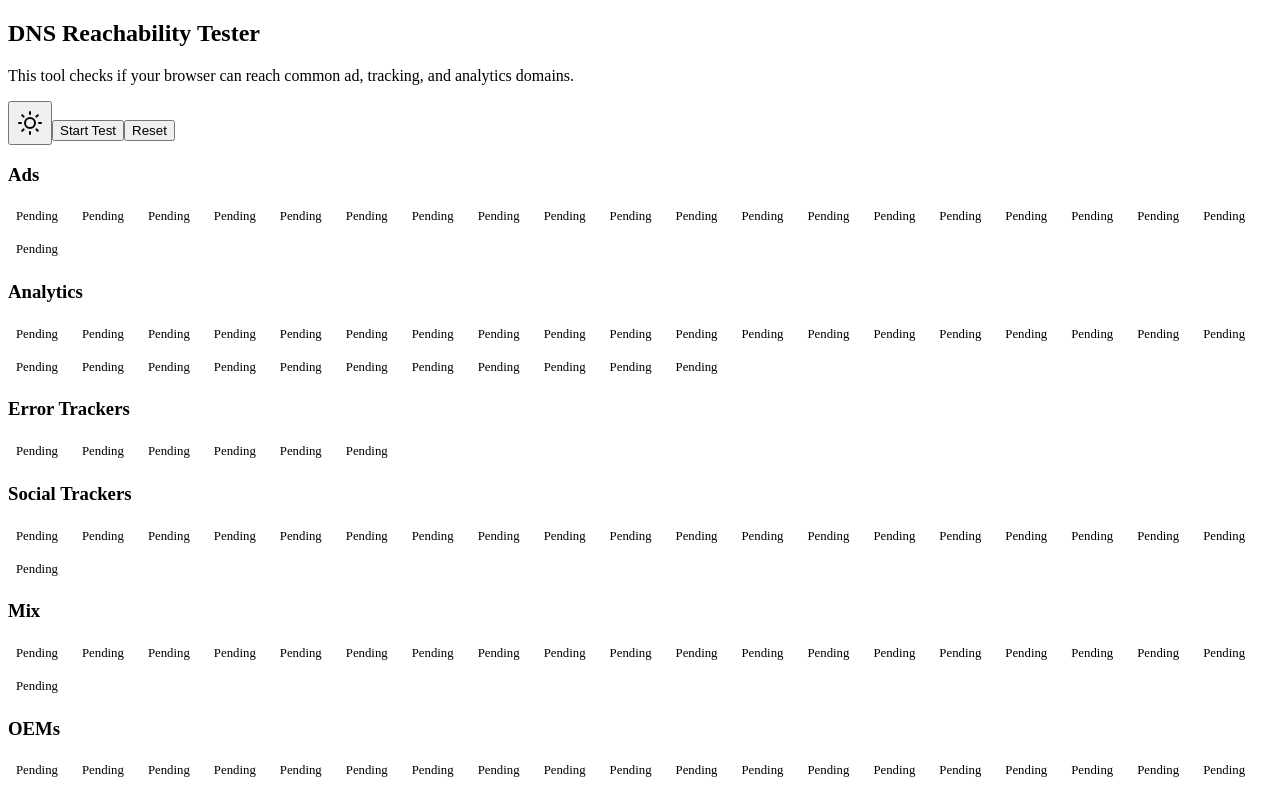
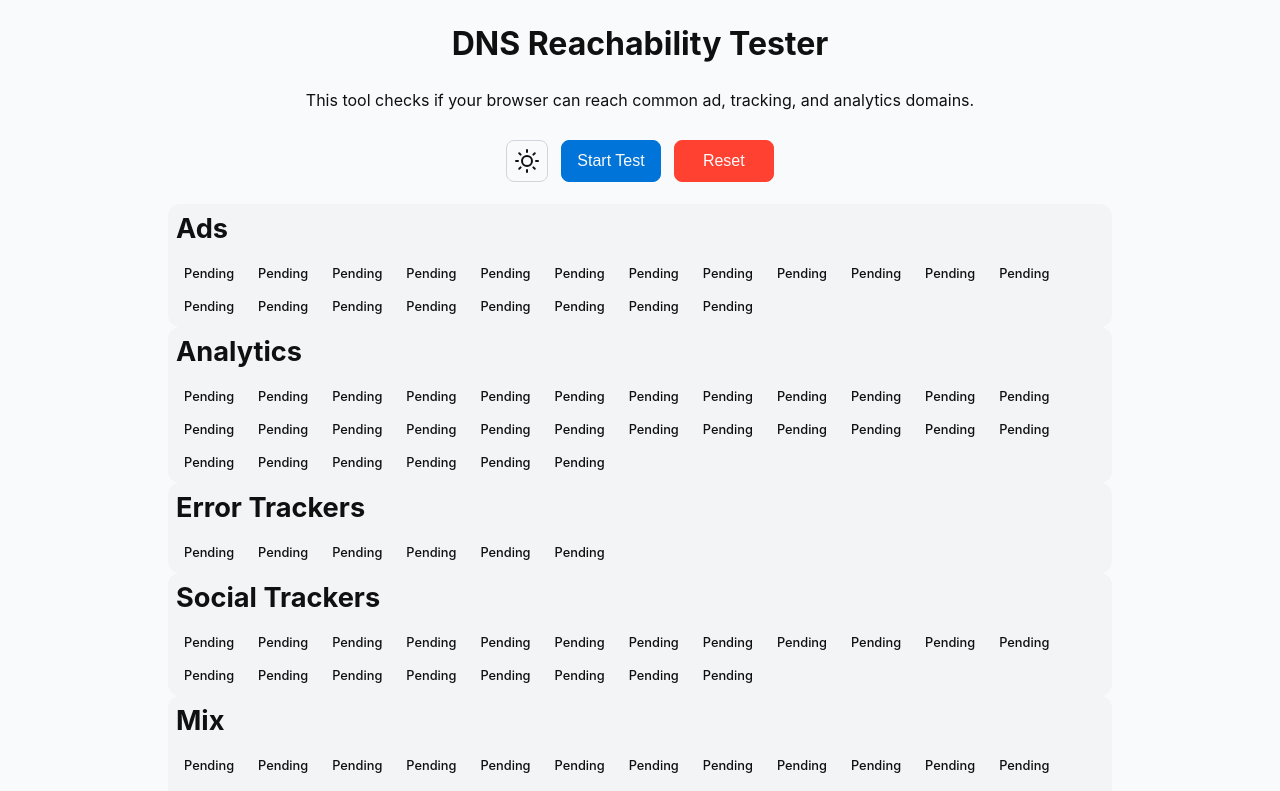
Before and after one commit to xiliourt/adblock-test_next.js, a Next.js app: page / in a window 1280 px wide. Shown: the top 791 px of the page. Built offline with nearby package versions, Linux system fonts and the light colour scheme.

Commit message:
Update globals.css

```diff
--- a/app/globals.css
+++ b/app/globals.css
@@ -1,4 +1,220 @@
-/* --- ADD THIS TO YOUR GLOBALS.CSS FILE --- */
+/* app/globals.css */
+
+html,
+[data-theme='light'] {
+  --blue: #0074d8;
+  --blue-l: #1492ff;
+  --blue-h: #e0f1ff;
+  --green: #22c55e;
+  --red: #ff4132;
+  --red-h: #ffd9d6;
+  --red-l: #ff675c;
+  --orange: #ff851b;
+  --white: #fafafa;
+  --black: #101010;
+  --txt-on-p: var(--white);
+  --txt-on-red: var(--white);
+  --primary: var(--blue);
+  --primary-h: var(--blue-h);
+  --primary-l: var(--blue-l);
+  --txt: var(--black);
+  --bg: #f9fafb;
+  --bg2: #f3f4f6;
+  --bg3: #e5e7eb;
+  --brd: #d1d5db;
+  --btn-brd: var(--brd);
+  --btn-bg: var(--bg);
+  --btn-bg-h: var(--bg3);
+  --btn-txt: var(--txt);
+  --btn-f: var(--bg2);
+  --radius: 0.5rem;
+  --btn-radius: 0.5rem;
+  --bg-card: var(--bg);
+  --shadow: rgba(99, 99, 99, 0.2) 0px 2px 8px 0px;
+}
+
+[data-theme='dark'] {
+  --blue: #0074d8;
+  --blue-l: #1492ff;
+  --blue-h: #002e57;
+  --green: #22c55e;
+  --red: #ff4132;
+  --red-h: #7a0800;
+  --red-l: #ff675c;
+  --orange: #ff851b;
+  --txt: var(--white);
+  --txt-on-p: var(--white);
+  --txt-on-red: var(--white);
+  --bg: #111827;
+  --bg2: #1f2937;
+  --bg3: #374151;
+  --brd: #4b5563;
+  --primary: var(--blue);
+  --primary-h: var(--blue-h);
+  --primary-l: var(--blue-l);
+  --btn-brd: var(--brd);
+  --btn-bg: var(--bg);
+  --btn-bg-h: var(--bg3);
+  --btn-txt: var(--txt);
+  --btn-f: var(--bg2);
+  --bg-card: var(--bg);
+  --shadow: none;
+}
+
+/* --- Global & Typography Styles --- */
+
+*,
+*::before,
+*::after {
+  box-sizing: border-box;
+}
+
+html {
+  font-family: -apple-system, system-ui, BlinkMacSystemFont, 'Segoe UI', Roboto,
+    'Helvetica Neue', sans-serif;
+  font-size: 12pt;
+  color: var(--txt);
+  background: var(--bg);
+}
+
+main {
+  min-height: 100vh;
+}
+
+h2,
+h3,
+h5 {
+  margin-top: 1.5rem;
+}
+h2 {
+  font-size: 2em;
+}
+h3 {
+  font-size: 1.7em;
+}
+h5 {
+  font-size: 1.2em;
+}
+
+p {
+  margin-bottom: 1.5rem;
+}
+
+p strong {
+  color: var(--txt);
+}
+
+ul {
+  list-style: none;
+  display: flex;
+  flex-direction: column;
+  gap: 0.3rem;
+  padding: 0; /* Ensuring no default padding */
+  margin: 0; /* Ensuring no default margin */
+}
+
+/* --- Layout Styles --- */
+
+.cnt {
+  margin: auto;
+  width: 100%;
+  max-width: 60rem;
+  padding: 0 0.5rem;
+}
+
+.grid {
+  display: flex;
+  align-items: stretch;
+  flex-wrap: wrap;
+}
+
+/* Direct children of .grid get padding and flex properties */
+.grid > div {
+  flex: 1 1 100%;
+  max-width: 100%;
+  padding: 0.5rem;
+}
+
+.card {
+  display: flex;
+  flex-direction: column;
+  gap: 1rem;
+  padding: 1rem;
+  border-radius: 12px;
+  background: var(--bg2);
+}
+
+.card > * {
+  width: 100%;
+  margin: 0;
+}
+
+/* --- Button Styles --- */
+
+.btn {
+  display: inline-flex;
+  align-items: center;
+  text-align: center;
+  justify-content: center;
+  cursor: pointer;
+  gap: 0.4rem;
+  line-height: 1.5;
+  font-size: 1rem;
+  border: 0.1rem solid var(--btn-brd);
+  border-radius: var(--btn-radius);
+  color: var(--btn-txt);
+  background-color: var(--btn-bg);
+  min-width: 100px;
+  padding: 0.4rem 0.7rem;
+  margin: 0.4rem;
+  height: 2.6rem;
+  transition: all 145ms ease;
+  user-select: none;
+}
+
+.btn:hover:not([disabled]) {
+  --btn-bg: var(--btn-bg-h);
+  --btn-brd: var(--btn-bg-h);
+}
+
+.btn[disabled] {
+  opacity: 0.5;
+  pointer-events: none;
+  cursor: not-allowed;
+}
+
+.btn-p {
+  --btn-f: var(--primary-h);
+  --btn-brd: var(--primary);
+  --btn-bg: var(--primary);
+  --btn-bg-h: var(--primary-l);
+  --btn-txt: var(--txt-on-p);
+}
+
+button[type='reset'].btn {
+  --btn-f: var(--red-h);
+  --btn-txt: var(--txt-on-red);
+  --btn-brd: var(--red);
+  --btn-bg-h: var(--red-l);
+  --btn-bg: var(--red);
+}
+
+/* --- Utility Classes --- */
+
+._ta-center {
+  text-align: center !important;
+}
+
+._f-center {
+  display: flex;
+  flex-flow: wrap;
+  justify-content: center;
+  align-items: center;
+}
+
+._mt-1 {
+  margin-top: 1rem;
+}
 
 /* Badge Styles (for status indicators) */
 .badges {
```
